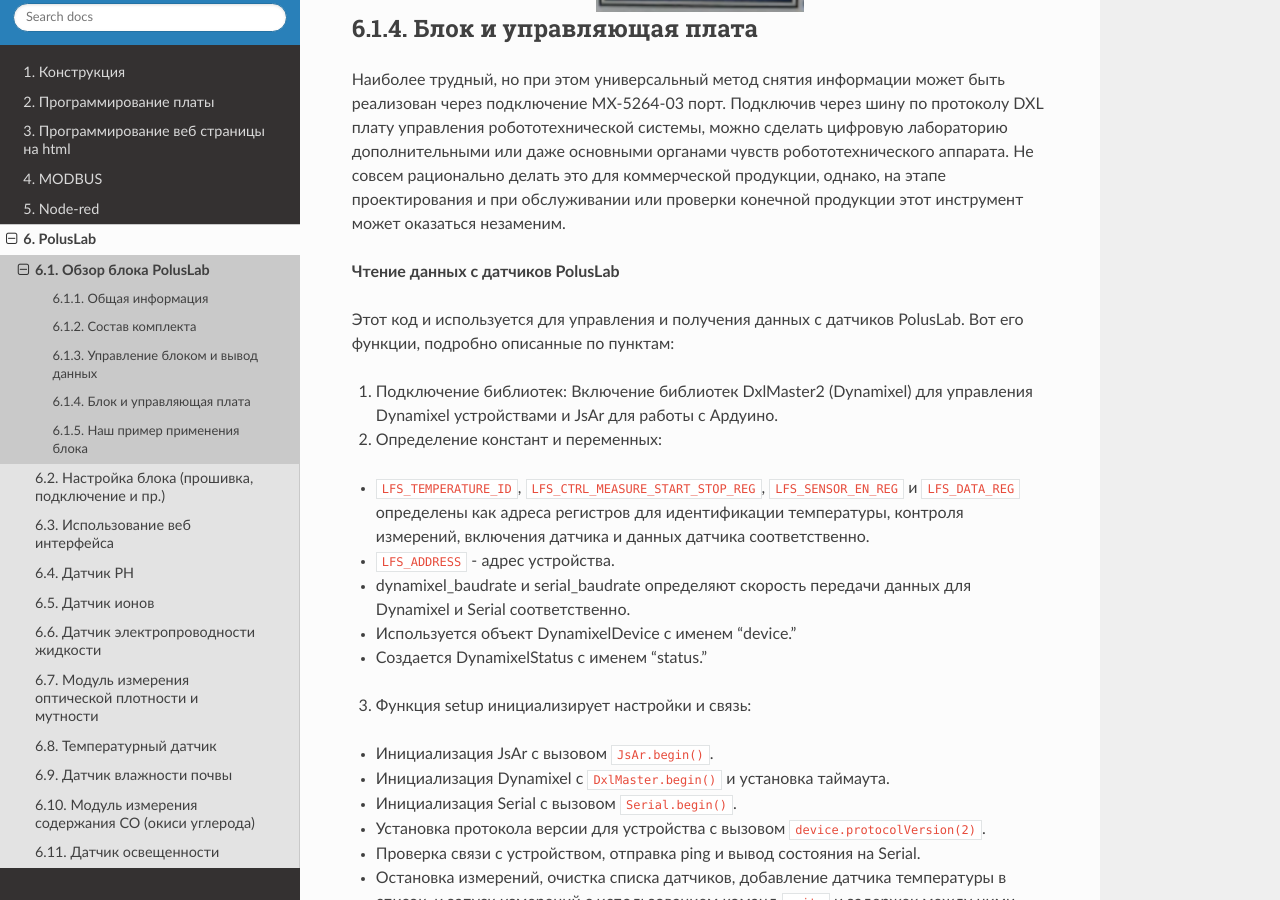
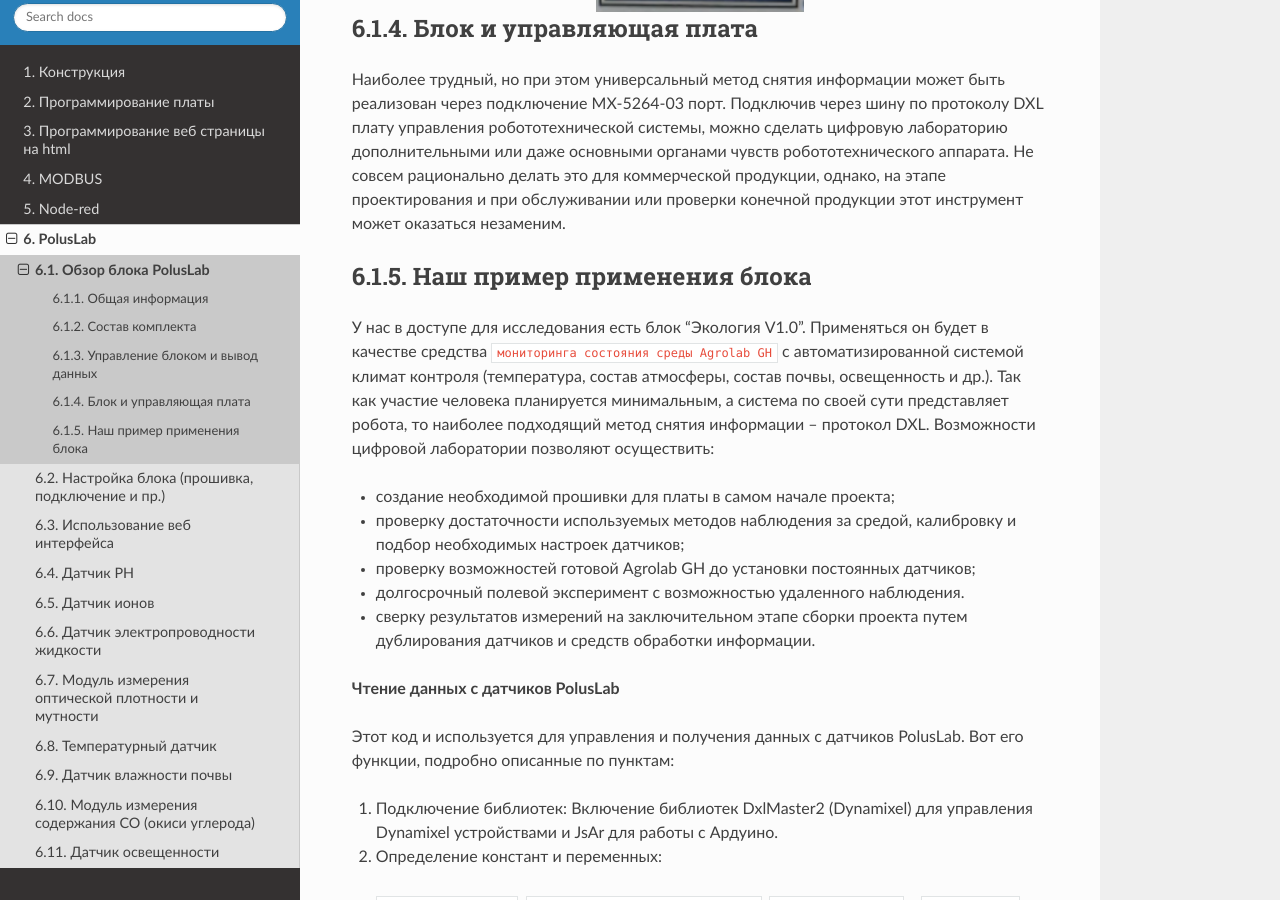
Before and after one commit to BBanwz/book_AL_GH, a Sphinx documentation site: the page built from docs/6PolusLab/1polus.rst, in a window 1280 px wide and 900 px high, scrolled down 2325 px. Built offline with Sphinx 7.4.7 and the Read the Docs theme 2.0.0, drawn with Linux system fonts in a browser that asks for light colours; pages that are not in the unit, such as notebooks, are missing from menus; some of the changed text lies outside the part shown.

Commit message:
Update 1polus.rst

```diff
--- a/docs/6PolusLab/1polus.rst
+++ b/docs/6PolusLab/1polus.rst
@@ -78,11 +78,25 @@
        :align: center
        :alt: PolusLab
 
-
 Блок и управляющая плата
 ~~~~~~~~~~~~~~~~~~~~~~~~
 
 Наиболее трудный, но при этом универсальный метод снятия информации может быть реализован через подключение MX-5264-03 порт. Подключив через шину по протоколу DXL плату управления робототехнической системы, можно сделать цифровую лабораторию дополнительными или даже основными органами чувств робототехнического аппарата. Не совсем рационально делать это для коммерческой продукции, однако, на этапе проектирования и при обслуживании или проверки конечной продукции этот инструмент может оказаться незаменим.
+
+Наш пример применения блока
+~~~~~~~~~~~~~~~~~~~~~~~~~~~
+
+У нас в доступе для исследования есть блок “Экология V1.0”. Применяться он будет в качестве средства ``мониторинга состояния среды Agrolab GH`` с автоматизированной системой климат контроля (температура, состав атмосферы, состав почвы, освещенность и др.). Так как участие человека планируется минимальным, а система по своей сути представляет робота, то наиболее подходящий метод снятия информации – протокол DXL. Возможности цифровой лаборатории позволяют осуществить:
+
+- создание необходимой прошивки для платы в самом начале проекта;
+
+- проверку достаточности используемых методов наблюдения за средой, калибровку и подбор необходимых настроек датчиков;
+
+- проверку возможностей готовой Agrolab GH до установки постоянных датчиков;
+
+- долгосрочный полевой эксперимент с возможностью удаленного наблюдения.
+
+- сверку результатов измерений на заключительном этапе сборки проекта путем дублирования датчиков и средств обработки информации.
 
 **Чтение данных с датчиков PolusLab**
 
@@ -178,18 +192,3 @@
         Serial.println("temperature = " + String(data/10));
         delay(3000);
     }
-
-Наш пример применения блока
-~~~~~~~~~~~~~~~~~~~~~~~~~~~
-
-У нас в доступе для исследования есть блок “Экология V1.0”. Применяться он будет в качестве средства ``мониторинга состояния среды Agrolab GH`` с автоматизированной системой климат контроля (температура, состав атмосферы, состав почвы, освещенность и др.). Так как участие человека планируется минимальным, а система по своей сути представляет робота, то наиболее подходящий метод снятия информации – протокол DXL. Возможности цифровой лаборатории позволяют осуществить:
-
-- создание необходимой прошивки для платы в самом начале проекта;
-
-- проверку достаточности используемых методов наблюдения за средой, калибровку и подбор необходимых настроек датчиков;
-
-- проверку возможностей готовой Agrolab GH до установки постоянных датчиков;
-
-- долгосрочный полевой эксперимент с возможностью удаленного наблюдения.
-
-- сверку результатов измерений на заключительном этапе сборки проекта путем дублирования датчиков и средств обработки информации.
```
